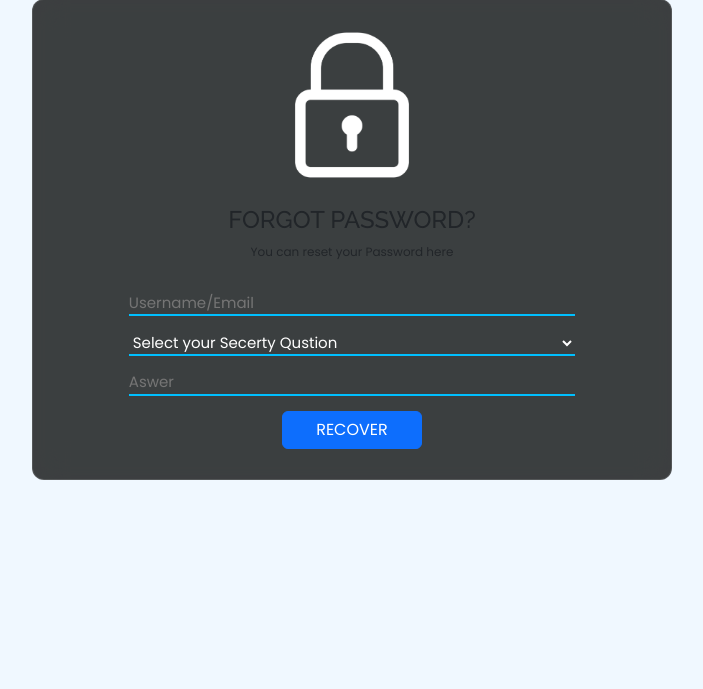
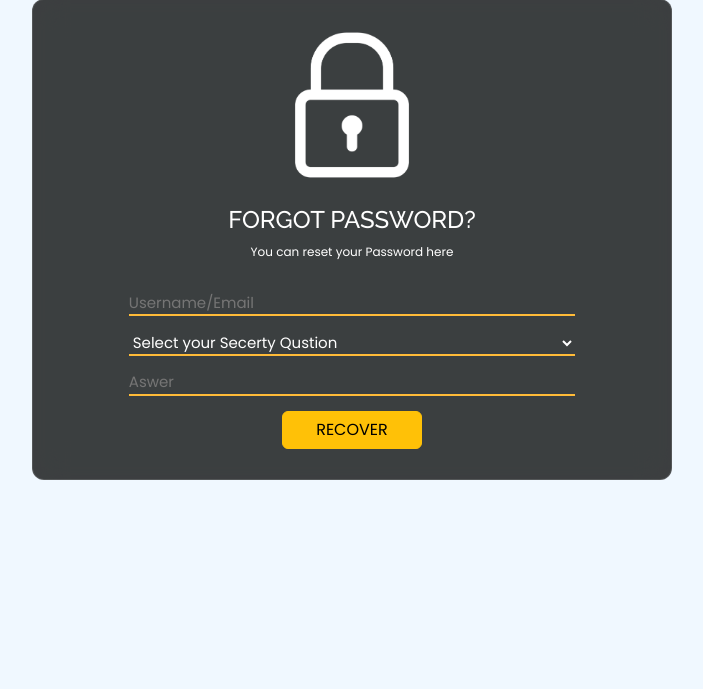
Before and after one commit to moodyfuad/JobDone, an ASP.NET Core app: page /Seller/ForgotPassword in a window 1280 px wide. Shown: the part 241-930 px from the top of the page, without its empty margins (288-991 px from the left). Run offline with ASP.NET Core 8, Linux system fonts and the light colour scheme; style sheets or scripts are compiled from the project's sources; some libraries are stand-ins or nearby versions.

Commit message:
Forget and change password page for both customer and seller

```diff
--- a/JobDone/Views/Customer/ChangePassword.cshtml
+++ b/JobDone/Views/Customer/ChangePassword.cshtml
@@ -37,7 +37,7 @@
                     @ViewBag.Error
                 </div>
             }
-            <button class="btn btn-primary" style="width:30%;">Change</button>
+            <button class="btn btn-warning" style="width:30%;">Change</button>
         </div>
     </form>
 </body>
--- a/JobDone/Views/Customer/ForgotPassword.cshtml
+++ b/JobDone/Views/Customer/ForgotPassword.cshtml
@@ -25,7 +25,7 @@
     <div class="card" style="width:50%;margin-left:25%;">
         <p class="lock-icon"><img src="/Forgotpassword/—Pngtree—lock line icon vector_5175128.png"style="width:150px;" alt="Alternate Text" /></p>
         <h2>Forgot Password?</h2>
-        <p>You can reset your Password here</p>
+            <p>You can reset your Password here</p>
         <input type="text" class="passInput" name="username" placeholder="Username/Email">
         <select class="passInput" name="questionId">
             <option hidden >Select your Secerty Qustion</option>
@@ -35,7 +35,7 @@
             }
         </select>
         <input type="text" class="passInput" name="answer" placeholder="Aswer">
-            <button type="submit" class="btn btn-primary" style="width:25%;">Recover</button>
+            <button type="submit" class="btn btn-warning" style="width:25%;">Recover</button>
         </div>
     </form>
 </body>
--- a/JobDone/Views/Seller/ChangePassword.cshtml
+++ b/JobDone/Views/Seller/ChangePassword.cshtml
@@ -39,7 +39,7 @@
                     @ViewBag.Error
                 </div>
             }
-            <button class="btn btn-primary" style="width:30%;">Change</button>
+            <button class="btn btn-warning" style="width:30%;">Change</button>
         </div>
     </form>
 </body>
--- a/JobDone/Views/Seller/ForgotPassword.cshtml
+++ b/JobDone/Views/Seller/ForgotPassword.cshtml
@@ -37,7 +37,7 @@
                 }
             </select>
             <input type="text" class="passInput" name="answer" placeholder="Aswer">
-            <button type="submit" class="btn btn-primary" style="width:25%;">Recover</button>
+            <button type="submit" class="btn btn-warning" style="width:25%;">Recover</button>
         </div>
     </form>
 </body>
--- a/JobDone/wwwroot/Forgotpassword/style.css
+++ b/JobDone/wwwroot/Forgotpassword/style.css
@@ -42,10 +42,12 @@ h2 {
     font-size: 1.5rem;
     margin-top: 10px;
     text-transform: uppercase;
+    color : white
 }
 
 p {
     font-size: 12px;
+    color:white
 }
 
 .passInput {
@@ -53,7 +55,7 @@ p {
     width: 80%;
     background: transparent;
     border: none;
-    border-bottom: 2px solid deepskyblue;
+    border-bottom: 2px solid #ffbb38;
     font-size: 15px;
     color: white;
     outline: none;
```
